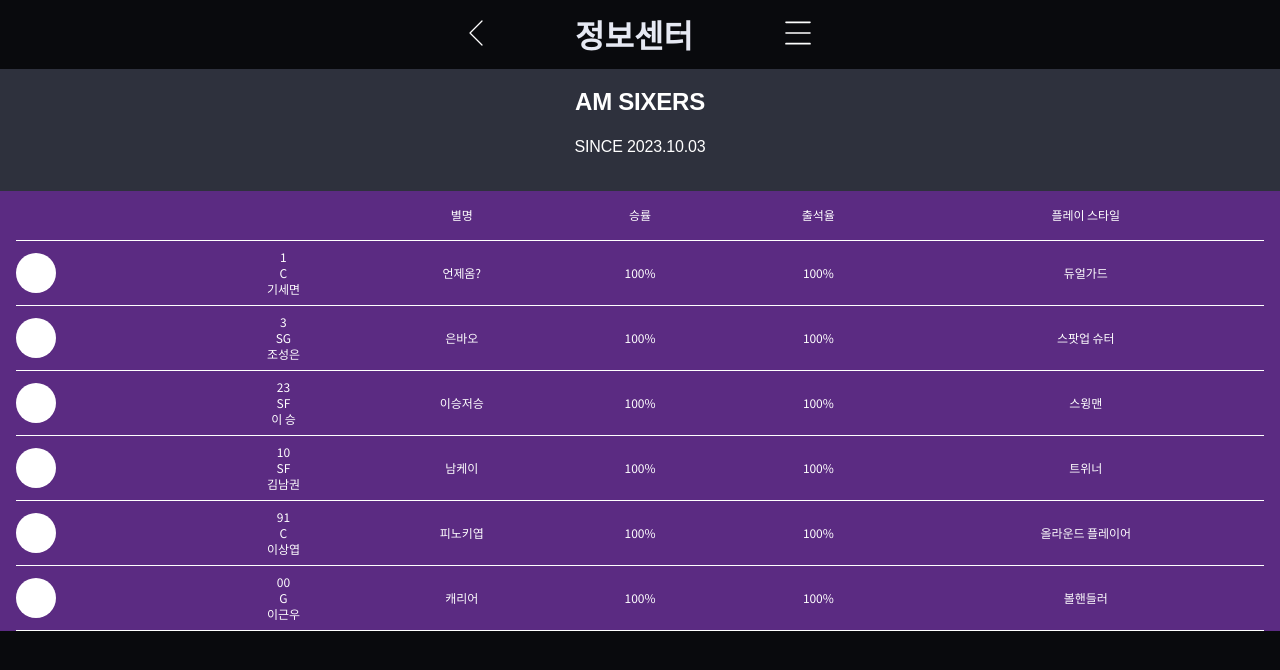
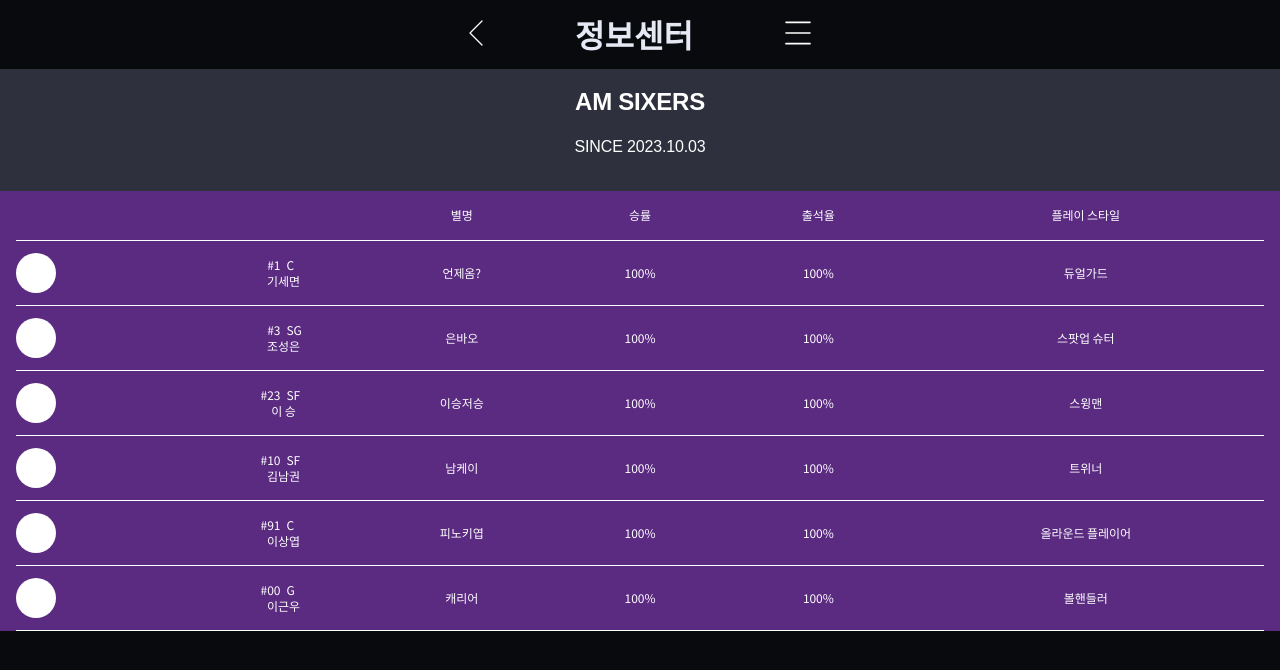
Before and after one commit to TheKany/teamock, a React (Create React App) app: page /info/main in a window 1280 px wide. Shown: the top 670 px of the page. Built offline with nearby package versions, Linux system fonts and the light colour scheme.

Commit message:
라인 수정

```diff
--- a/src/pages/info/index.js
+++ b/src/pages/info/index.js
@@ -28,6 +28,28 @@ const InfoCentreMainPage = () => {
     }
   };
 
+  useEffect(() => {
+    if (openId !== null) {
+      const element = document.querySelector(`.info__teamList-item.open`);
+
+      console.log("🚀 | useEffect | element:", element);
+      if (element) {
+        const elementRect = element.getBoundingClientRect();
+        const isVisible =
+          elementRect.top >= 0 &&
+          elementRect.left >= 0 &&
+          elementRect.bottom <=
+            (window.innerHeight || document.documentElement.clientHeight) &&
+          elementRect.right <=
+            (window.innerWidth || document.documentElement.clientWidth);
+
+        if (!isVisible) {
+          element.scrollIntoView({ behavior: "smooth", block: "nearest" });
+        }
+      }
+    }
+  }, [openId]);
+
   return (
     <main className="info-container">
       <div className="info__teamName-container">
@@ -56,10 +78,11 @@ const InfoCentreMainPage = () => {
           <p className="info__item style">플레이 스타일</p>
         </div>
 
-        {data?.map((el) => {
+        {data?.map((el, idx) => {
           return (
             // 선수
             <div
+              key={`No.${idx + 1}: ${el.id}_${el.name}`}
               className={`info__teamList-item ${
                 openId === el.id ? "open" : null
               }`}
@@ -73,7 +96,7 @@ const InfoCentreMainPage = () => {
 
                   {/* 기본 정보 */}
                   <div className="info__item subInfo">
-                    <p className="info__subInfo-text number">{el.id}</p>
+                    <p className="info__subInfo-text number">#{el.id}</p>
                     <p className="info__subInfo-text position">{el.position}</p>
                     <p className="info__subInfo-text name">{el.name}</p>
                   </div>
--- a/src/style/page/info/main.scss
+++ b/src/style/page/info/main.scss
@@ -75,6 +75,22 @@
           }
 
           &.subInfo {
+            display: grid;
+            grid-template-columns: repeat(2, 2fr);
+
+            .info__subInfo-text {
+              &.number {
+                text-align: end;
+                padding-right: 3px;
+              }
+              &.position {
+                text-align: start;
+                padding-left: 3px;
+              }
+              &.name {
+                grid-column: span 2;
+              }
+            }
           }
 
           &.nickname {
```
